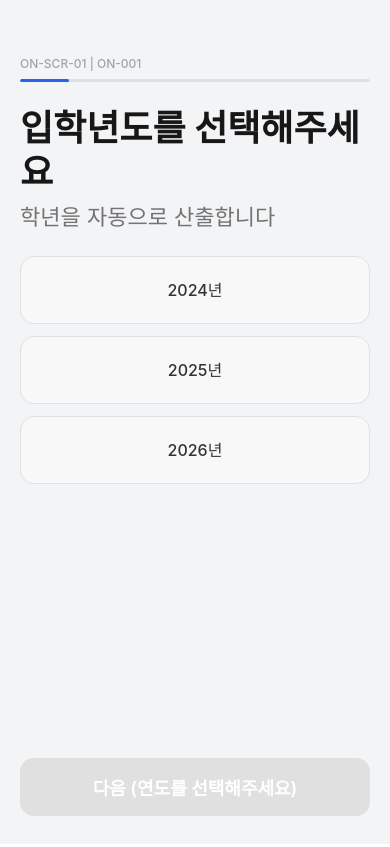
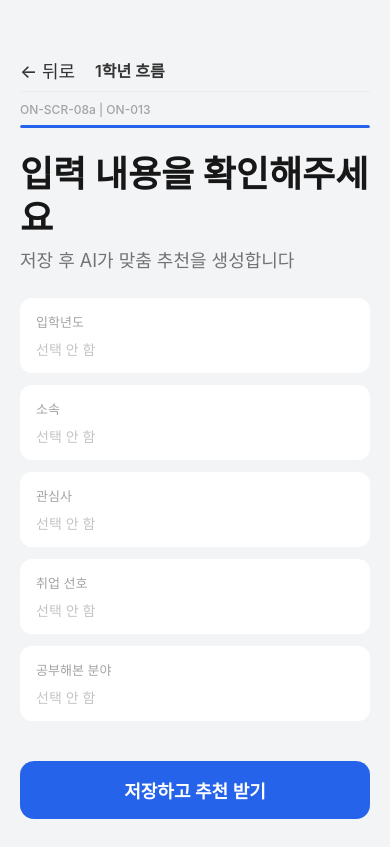
Before and after one commit to Tracktory/Frontend, a React Native app: screen /OnboardingConfirm in a window 390 px wide. Built offline with nearby package versions, Linux system fonts and the light colour scheme; what react-native-worklets would draw is missing.

Commit message:
feat: 온보딩 1학년 확인 화면 완성

```diff
--- a/src/navigation/OnboardingNavigator.tsx
+++ b/src/navigation/OnboardingNavigator.tsx
@@ -7,6 +7,7 @@ import { CollegeSelectPage } from '@/src/pages/onboarding/CollegeSelectPage';
 import { EmploymentPreferencePage } from '@/src/pages/onboarding/EmploymentPreferencePage';
 import { GoalSelectPage } from '@/src/pages/onboarding/GoalSelectPage';
 import { InterestSelectPage } from '@/src/pages/onboarding/InterestSelectPage';
+import { OnboardingConfirmPage } from '@/src/pages/onboarding/OnboardingConfirmPage';
 
 export type OnboardingStackParamList = {
   AdmissionYear: undefined;
@@ -15,6 +16,7 @@ export type OnboardingStackParamList = {
   InterestSelect: undefined;
   EmploymentPreference: undefined;
   GoalSelect: undefined;
+  OnboardingConfirm: undefined;
 };
 
 const Stack = createStackNavigator<OnboardingStackParamList>();
@@ -33,6 +35,7 @@ export function OnboardingNavigator() {
       <Stack.Screen name="InterestSelect" component={InterestSelectPage} />
       <Stack.Screen name="EmploymentPreference" component={EmploymentPreferencePage} />
       <Stack.Screen name="GoalSelect" component={GoalSelectPage} />
+      <Stack.Screen name="OnboardingConfirm" component={OnboardingConfirmPage} />
     </Stack.Navigator>
   );
 }
--- a/src/pages/onboarding/GoalSelectPage.tsx
+++ b/src/pages/onboarding/GoalSelectPage.tsx
@@ -30,12 +30,12 @@ export function GoalSelectPage({ navigation }: Props) {
   const handleNext = () => {
     console.log('[Onboarding] 공부해본 분야 텍스트:', fieldInput);
     console.log('[Onboarding] 선택한 태그:', selectedFields);
-    console.log('[Onboarding] 다음 화면은 아직 미구현입니다.');
+    navigation.navigate('OnboardingConfirm');
   };
 
   const handleSkip = () => {
     console.log('[Onboarding] 공부해본 분야 건너뛰기');
-    console.log('[Onboarding] 다음 화면은 아직 미구현입니다.');
+    navigation.navigate('OnboardingConfirm');
   };
 
   return (
--- /dev/null
+++ b/src/pages/onboarding/OnboardingConfirmPage.tsx
@@ -0,0 +1,268 @@
+import React from 'react';
+import { Pressable, ScrollView, StyleSheet, Text, View } from 'react-native';
+import { StackScreenProps } from '@react-navigation/stack';
+
+import { Button } from '../../components/Button';
+import { ProgressBar } from '../../components/ProgressBar';
+import { OnboardingStackParamList } from '../../navigation/OnboardingNavigator';
+import { useOnboardingStore } from '../../stores/onboardingStore';
+
+type Props = StackScreenProps<OnboardingStackParamList, 'OnboardingConfirm'>;
+
+function ConfirmCard({
+  label,
+  children,
+}: {
+  label: string;
+  children: React.ReactNode;
+}) {
+  return (
+    <View style={cardStyles.card}>
+      <Text style={cardStyles.label}>{label}</Text>
+      <View style={cardStyles.valueRow}>{children}</View>
+    </View>
+  );
+}
+
+function ChipList({ items }: { items: string[] }) {
+  if (items.length === 0) {
+    return <Text style={cardStyles.empty}>선택 안 함</Text>;
+  }
+  return (
+    <>
+      {items.map((item) => (
+        <View key={item} style={cardStyles.chip}>
+          <Text style={cardStyles.chipText}>{item}</Text>
+        </View>
+      ))}
+    </>
+  );
+}
+
+const cardStyles = StyleSheet.create({
+  card: {
+    backgroundColor: '#FFFFFF',
+    borderRadius: 12,
+    paddingHorizontal: 16,
+    paddingVertical: 14,
+    marginBottom: 12,
+  },
+  label: {
+    fontSize: 13,
+    color: '#A3A3A3',
+    marginBottom: 8,
+  },
+  valueRow: {
+    flexDirection: 'row',
+    flexWrap: 'wrap',
+    gap: 6,
+    alignItems: 'center',
+  },
+  chip: {
+    backgroundColor: '#F0F0F0',
+    borderRadius: 14,
+    paddingHorizontal: 10,
+    paddingVertical: 4,
+  },
+  chipText: {
+    fontSize: 14,
+    color: '#333333',
+    fontWeight: '500',
+  },
+  empty: {
+    fontSize: 14,
+    color: '#C4C4C4',
+  },
+});
+
+export function OnboardingConfirmPage({ navigation }: Props) {
+  const admissionYear = useOnboardingStore((state) => state.admissionYear);
+  const grade = useOnboardingStore((state) => state.grade);
+  const college = useOnboardingStore((state) => state.college);
+  const interests = useOnboardingStore((state) => state.interests);
+  const preferredCompanyTypes = useOnboardingStore((state) => state.preferredCompanyTypes);
+  const employmentValues = useOnboardingStore((state) => state.employmentValues);
+  const experiencedFields = useOnboardingStore((state) => state.experiencedFields);
+  const experiencedFieldInput = useOnboardingStore((state) => state.experiencedFieldInput);
+
+  const admissionYearLabel =
+    admissionYear && grade ? `${admissionYear}년 (${grade}학년)` : null;
+
+  // 텍스트 입력값을 쉼표로 파싱해 칩 배열과 합치기
+  const inputTags = experiencedFieldInput
+    ? experiencedFieldInput
+        .split(/[,，]/)
+        .map((s) => s.trim())
+        .filter(Boolean)
+    : [];
+  const allExperiencedFields = [
+    ...new Set([...inputTags, ...experiencedFields]),
+  ];
+
+  // 취업 선호: 회사 유형 + 구분자 + 가치
+  const employmentPreferenceChips: { text: string; isDot?: boolean }[] = [];
+  preferredCompanyTypes.forEach((t) => employmentPreferenceChips.push({ text: t }));
+  if (preferredCompanyTypes.length > 0 && employmentValues.length > 0) {
+    employmentPreferenceChips.push({ text: '•', isDot: true });
+  }
+  employmentValues.forEach((v) => employmentPreferenceChips.push({ text: v }));
+
+  const handleSave = () => {
+    console.log('[Onboarding] 저장하고 추천 받기 클릭');
+    console.log('[Onboarding] 최종 데이터:', {
+      admissionYear,
+      grade,
+      college,
+      interests,
+      preferredCompanyTypes,
+      employmentValues,
+      experiencedFields: allExperiencedFields,
+    });
+    console.log('[Onboarding] 다음 화면은 아직 미구현입니다.');
+  };
+
+  return (
+    <View style={styles.screen}>
+      <ScrollView
+        style={styles.scrollArea}
+        contentContainerStyle={styles.content}
+        showsVerticalScrollIndicator={false}
+      >
+        <View style={styles.headerRow}>
+          <Pressable onPress={() => navigation.goBack()} style={styles.backButton}>
+            <Text style={styles.backButtonText}>← 뒤로</Text>
+          </Pressable>
+          <Text style={styles.headerTitle}>1학년 흐름</Text>
+        </View>
+
+        <Text style={styles.screenId}>ON-SCR-08a | ON-013</Text>
+        <ProgressBar progress={1.0} />
+
+        <Text style={styles.title}>입력 내용을 확인해주세요</Text>
+        <Text style={styles.subtitle}>저장 후 AI가 맞춤 추천을 생성합니다</Text>
+
+        {/* 입학년도 */}
+        <ConfirmCard label="입학년도">
+          {admissionYearLabel ? (
+            <Text style={styles.valueText}>{admissionYearLabel}</Text>
+          ) : (
+            <Text style={cardStyles.empty}>선택 안 함</Text>
+          )}
+        </ConfirmCard>
+
+        {/* 소속 */}
+        <ConfirmCard label="소속">
+          {college ? (
+            <Text style={styles.valueText}>{college}</Text>
+          ) : (
+            <Text style={cardStyles.empty}>선택 안 함</Text>
+          )}
+        </ConfirmCard>
+
+        {/* 관심사 */}
+        <ConfirmCard label="관심사">
+          <ChipList items={interests} />
+        </ConfirmCard>
+
+        {/* 취업 선호 */}
+        <ConfirmCard label="취업 선호">
+          {employmentPreferenceChips.length === 0 ? (
+            <Text style={cardStyles.empty}>선택 안 함</Text>
+          ) : (
+            employmentPreferenceChips.map((item, idx) =>
+              item.isDot ? (
+                <Text key={`dot-${idx}`} style={styles.dotSeparator}>
+                  {item.text}
+                </Text>
+              ) : (
+                <View key={`${item.text}-${idx}`} style={cardStyles.chip}>
+                  <Text style={cardStyles.chipText}>{item.text}</Text>
+                </View>
+              )
+            )
+          )}
+        </ConfirmCard>
+
+        {/* 공부해본 분야 */}
+        <ConfirmCard label="공부해본 분야">
+          <ChipList items={allExperiencedFields} />
+        </ConfirmCard>
+      </ScrollView>
+
+      <View style={styles.bottomArea}>
+        <Button title="저장하고 추천 받기" variant="primary" onPress={handleSave} />
+      </View>
+    </View>
+  );
+}
+
+const styles = StyleSheet.create({
+  screen: {
+    flex: 1,
+    backgroundColor: '#F3F4F6',
+    paddingHorizontal: 20,
+    paddingTop: 48,
+    paddingBottom: 28,
+  },
+  scrollArea: {
+    flex: 1,
+  },
+  content: {
+    paddingBottom: 16,
+  },
+  headerRow: {
+    minHeight: 44,
+    flexDirection: 'row',
+    alignItems: 'center',
+    borderBottomWidth: 1,
+    borderBottomColor: '#ECECEC',
+    marginBottom: 10,
+  },
+  backButton: {
+    paddingVertical: 8,
+    paddingRight: 12,
+  },
+  backButtonText: {
+    fontSize: 18,
+    fontWeight: '500',
+    color: '#333333',
+  },
+  headerTitle: {
+    fontSize: 16,
+    fontWeight: '600',
+    color: '#333333',
+    marginLeft: 8,
+  },
+  screenId: {
+    fontSize: 12,
+    color: '#A3A3A3',
+    marginBottom: 8,
+    fontWeight: '500',
+  },
+  title: {
+    fontSize: 36,
+    lineHeight: 44,
+    fontWeight: '700',
+    color: '#171717',
+    marginBottom: 8,
+  },
+  subtitle: {
+    fontSize: 18,
+    lineHeight: 26,
+    color: '#737373',
+    marginBottom: 24,
+  },
+  valueText: {
+    fontSize: 16,
+    fontWeight: '600',
+    color: '#171717',
+  },
+  dotSeparator: {
+    fontSize: 14,
+    color: '#A3A3A3',
+    marginHorizontal: 2,
+  },
+  bottomArea: {
+    paddingTop: 12,
+  },
+});
```
